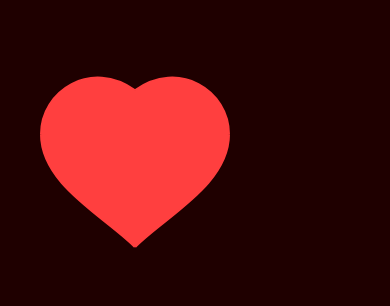
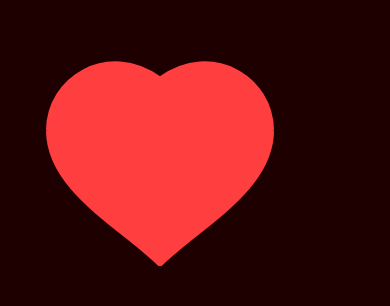
Before and after one commit to sambhavmehra/heart-animation, a plain HTML site: page index.html in a window 390 px wide. Shown: the part 257-563 px from the top of the page. Drawn offline with Linux system fonts and the light colour scheme.

Commit message:
Update index.html

```diff
--- a/index.html
+++ b/index.html
@@ -25,7 +25,7 @@
 
         .heart-container {
             width: 100%;
-            max-width: 400px;
+            max-width: 500px;  /* Increased from 400px */
             padding: 20px;
             box-sizing: border-box;
         }
@@ -34,7 +34,7 @@
             cursor: pointer;
             width: 100%;
             height: auto;
-            max-width: 300px;
+            max-width: 400px;  /* Increased from 300px */
         }
 
         .heart-line {
@@ -104,7 +104,7 @@
             }
 
             svg {
-                max-width: 250px;
+                max-width: 300px;  /* Increased from 250px */
             }
 
             .heart-line {
```
